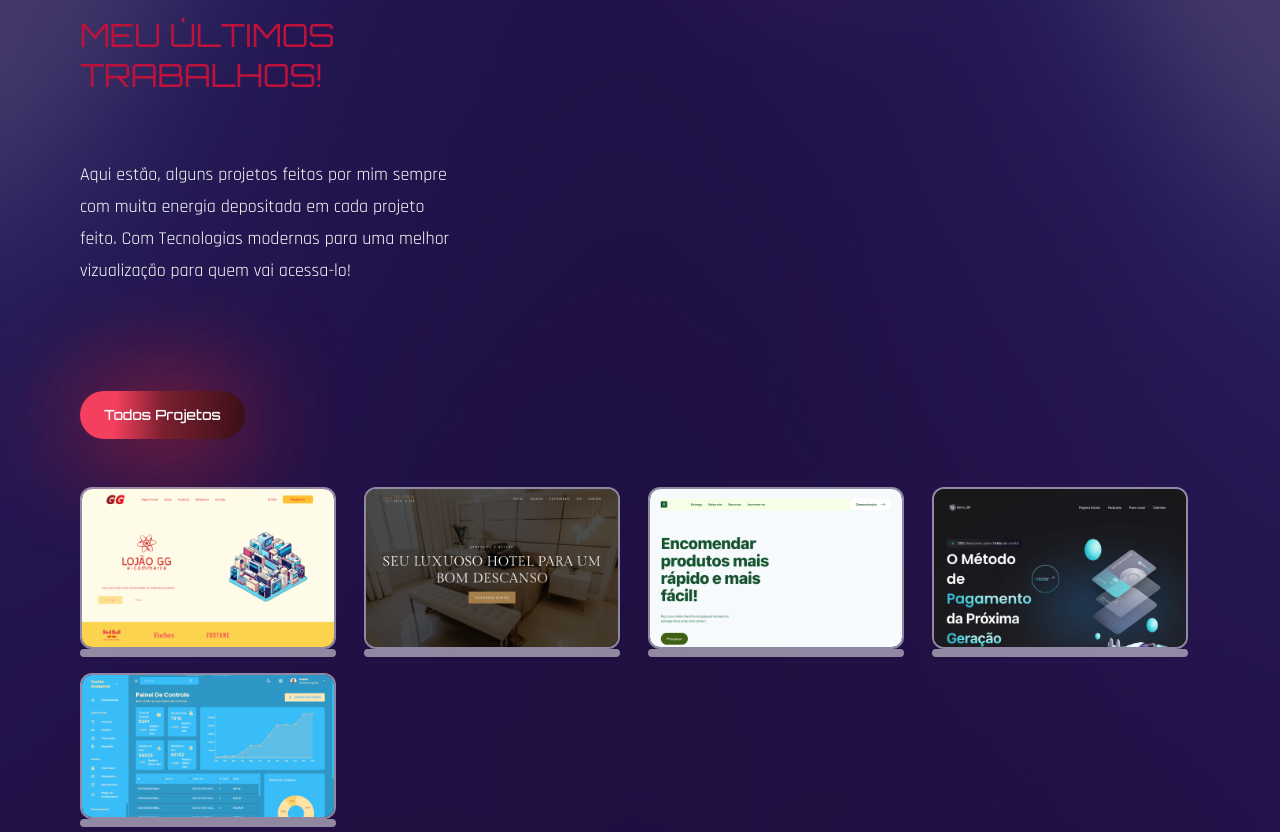
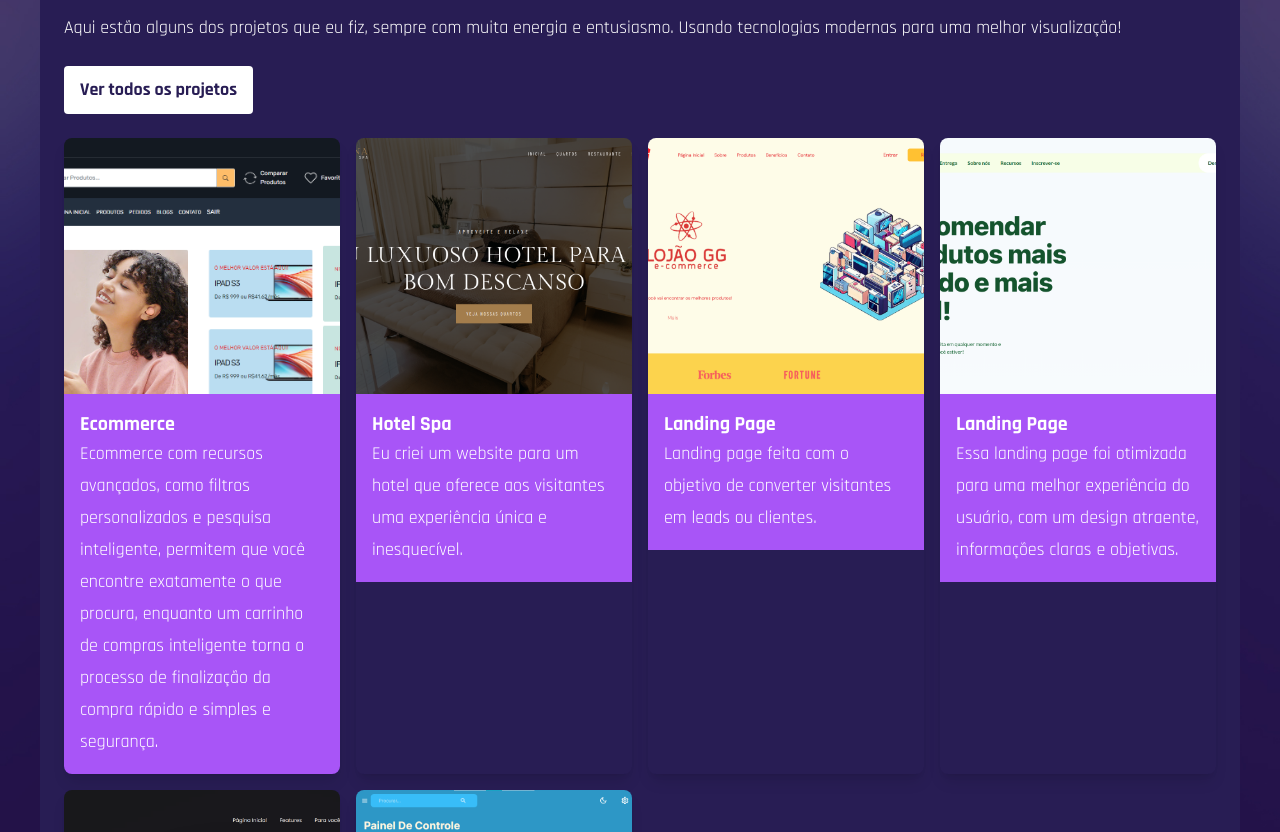
Before and after one commit to Suntzu1000/portfolio2.0, a React (Create React App) app in the folder portfolio-starter/: page / in a window 1280 px wide. Shown: the part 2680-3512 px from the top of the page. Built offline with nearby package versions, Linux system fonts and the light colour scheme; the HTML template or start-up script is replaced by a standard one; a web font is replaced by a local one.

Commit message:
Adicionando projeto em Port.

```diff
--- a/portfolio-starter/src/components/Work.js
+++ b/portfolio-starter/src/components/Work.js
@@ -6,28 +6,25 @@ import { projects } from "../data/Data";
 
 const Work = () => {
   return (
-    <section className="section mt-96 mb-96 " id="work">
-      <div className="container mx-auto">
-        <div className="flex flex-col lg:flex-row flex-wrap justify-center mx-4 lg:mx-0 ">
+    <section className="mt-24 mb-24 p-6 bg-[#281D54] text-white mx-auto container" id="work">
+      <div className="mx-4 lg:mx-0 flex flex-col lg:flex-row flex-wrap justify-center">
         <motion.div
           variants={fadeIn("right", 0.3)}
           initial="hidden"
           whileInView={"show"}
           viewport={{ once: false, amount: 0.3 }}
-            className="flex-1 flex flex-col gap-y-12 mb-10 lg:mb-0  "
+          className="flex-1 flex flex-col gap-6 mb-10 lg:mb-0"
         >
-            <div className="flex-1 flex flex-col gap-y-10 ">
-              <h2 className="h2 leading-tight text-accent ">
-                Meu últimos <br />
-                trabalhos!
-              </h2>
-              <p className="max-w-sm mb-16 ">
-                Aqui estão, alguns projetos feitos por mim sempre com muita
-                energia depositada em cada projeto feito. Com Tecnologias
-                modernas para uma melhor vizualização para quem vai acessa-lo!
+          <div className="flex-1 flex flex-col gap-6">
+            <h2 className="text-4xl font-bold">Meus últimos trabalhos!</h2>
+            <p className="text-lg">
+              Aqui estão alguns dos projetos que eu fiz, sempre com muita
+              energia e entusiasmo. Usando tecnologias modernas para uma melhor visualização!
             </p>
             <Link to="projects">
-                <button className="btn btn-sm">Todos Projetos</button>
+              <button className="bg-white text-[#281D54] hover:bg-purple-500 hover:text-white font-bold py-2 px-4 rounded">
+                Ver todos os projetos
+              </button>
             </Link>
           </div>
           <motion.div
@@ -35,7 +32,7 @@ const Work = () => {
             initial="hidden"
             whileInView={"show"}
             viewport={{ once: false, amount: 0.3 }}
-              className="grid gap-4 grid-cols-4 grid-rows-4 xl:grid-cols-4 lg:grid-cols-3 md:grid-cols-2 md:gap-4 xs:grid-cols-1  xs:grid-col-1 "
+            className="grid gap-4 grid-cols-2 sm:grid-cols-3 md:grid-cols-4 lg:grid-cols-4 xl:grid-cols-4"
           >
             {projects.map((project, index) => (
               <a
@@ -43,37 +40,29 @@ const Work = () => {
                 target="_blank"
                 rel="noopener noreferrer"
                 key={index}
+                className="group relative overflow-hidden rounded-lg shadow-lg transform hover:scale-105 transition-transform duration-200"
               >
-                  <div className="group relative overflow-hidden border-2 border-white/50 rounded-xl w-64 h-74 ">
-                    <div className="group-hover:bg-black/70 w-full h-full absolute z-40 transition-all duration-300 " />
                 <img
-                      className="group-hover:scale-125 transition-all duration-500 "
+                  className="w-full h-64 object-cover"
                   src={project.image}
-                      alt=""
+                  alt={project.name}
                 />
-                    <div className="absolute -bottom-full left-12 group-hover:bottom-24 transition-all duration-500 z-500  ">
-                      <span className="text-gradient">{project.name}</span>
-                    </div>
-                    <div className="absolute -bottom-full left-12 group-hover:bottom-14 transition-all duration-700 z-50  ">
-                      <span className="text-3xl text-white hover:text-red-400 ">
-                        Acessar
-                      </span>
-                    </div>
-                  </div>
-                  <div className="group relative overflow-hidden border-4 border-white/50 rounded-xl w-64 h-74 ">
-                    <div className="hidden lg:block absolute -bottom-full  group-hover:relative group-hover:text-center transition-all duration-500 z-500 ">
-                      <p className="text-white">{project.description}</p>
-                    </div>
+                <div className="p-4 bg-purple-500 text-white">
+                  <h3 className="font-bold text-xl">{project.name}</h3>
+                  <p>{project.description}</p>
                 </div>
               </a>
             ))}
           </motion.div>
         </motion.div>
       </div>
-      </div>
     </section>
   );
 };
 
 export default Work;
+
+
+
+
 //group-hover:scale-125 transition-all duration-500
--- a/portfolio-starter/src/data/Data.js
+++ b/portfolio-starter/src/data/Data.js
@@ -1,38 +1,51 @@
 import img1 from "../assets/portfolio-img1.png";
 import img2 from "../assets/portfolio-img2.png";
 import img3 from "../assets/portfolio-img3.png";
-import img4 from "../assets/portfolio-img4.png"
-import img5 from "../assets/hotel.png"
+import img4 from "../assets/portfolio-img4.png";
+import img5 from "../assets/hotel.png";
+import img6 from "../assets/Ecommerce.png";
 
 export const projects = [
   {
-    name: "Landing Page",
-    image: img4,
-    link: "https://frontend-ts-chi.vercel.app/",
-    description: "Landing page feita com o objetivo de converter visitantes em leads ou clientes. ",
+    name: "Ecommerce",
+    image: img6,
+    link: "https://frontend-e-commerce-gg.vercel.app/",
+    description: " Ecommerce com recursos avançados, como filtros personalizados e pesquisa inteligente, permitem que você encontre exatamente o que procura, enquanto um carrinho de compras inteligente torna o processo de finalização da compra rápido e simples e segurança.",
   },
   {
     name: "Hotel Spa",
     image: img5,
     link: "https://front-hotel.vercel.app/",
-    description: "Eu criei um website para um hotel que oferece aos visitantes uma experiência única e inesquecível. ",
+    description:
+      "Eu criei um website para um hotel que oferece aos visitantes uma experiência única e inesquecível. ",
   },
+  {
+    name: "Landing Page",
+    image: img4,
+    link: "https://frontend-ts-chi.vercel.app/",
+    description:
+      "Landing page feita com o objetivo de converter visitantes em leads ou clientes. ",
+  },
+
   {
     name: "Landing Page",
     image: img1,
     link: "https://apresentacao-ebon.vercel.app/",
-    description: "Essa landing page foi otimizada para uma melhor experiência do usuário, com um design atraente, informações claras e objetivas.",
+    description:
+      "Essa landing page foi otimizada para uma melhor experiência do usuário, com um design atraente, informações claras e objetivas.",
   },
   {
     name: "Design",
     image: img2,
     link: "https://bancoteste.vercel.app/",
-    description: "Descrição do projeto Lorem ipsum dolor sit, amet consectetur adipisicing elit. 2",
+    description:
+      "Descrição do projeto Lorem ipsum dolor sit, amet consectetur adipisicing elit. 2",
   },
   {
     name: "Dashboard",
     image: img3,
     link: "https://admin-front-end.onrender.com",
-    description: "Descrição do projeto Lorem ipsum dolor sit, amet consectetur adipisicing elit. 3",
+    description:
+      "Descrição do projeto Lorem ipsum dolor sit, amet consectetur adipisicing elit. 3",
   },
 ];
```
Also changed, not shown: portfolio-starter/src/assets/Ecommerce.png (added), 1 other file (tests, documents, lock files or other folders). Lines whose indentation alone changed are shown as unchanged.
